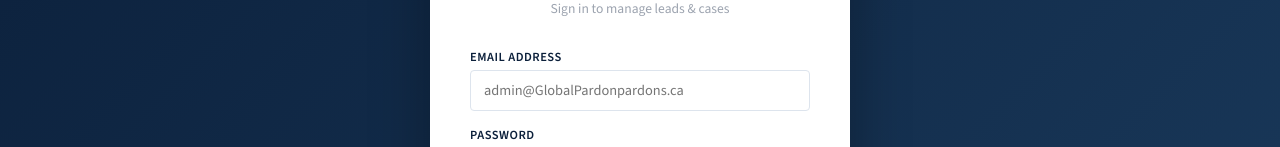
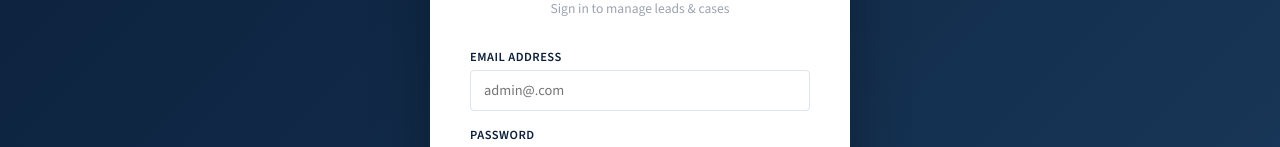
Before and after one commit to BizzOne-Digital/globalparadon, a React (Create React App) app in the folder client/: page /admin/login in a window 1280 px wide. Shown: the part 303-450 px from the top of the page. Built offline with nearby package versions, Linux system fonts and the light colour scheme.

Commit message:
some changes

```diff
--- a/client/src/pages/admin/AdminLogin.js
+++ b/client/src/pages/admin/AdminLogin.js
@@ -37,7 +37,7 @@
         <form onSubmit={handleSubmit}>
           <div className="form-group">
             <label>Email Address</label>
-            <input type="email" value={form.email} onChange={e => setForm({...form, email: e.target.value})} placeholder="admin@GlobalPardonpardons.ca" required />
+            <input type="email" value={form.email} onChange={e => setForm({...form, email: e.target.value})} placeholder="admin@.com" required />
           </div>
           <div className="form-group">
             <label>Password</label>
```
